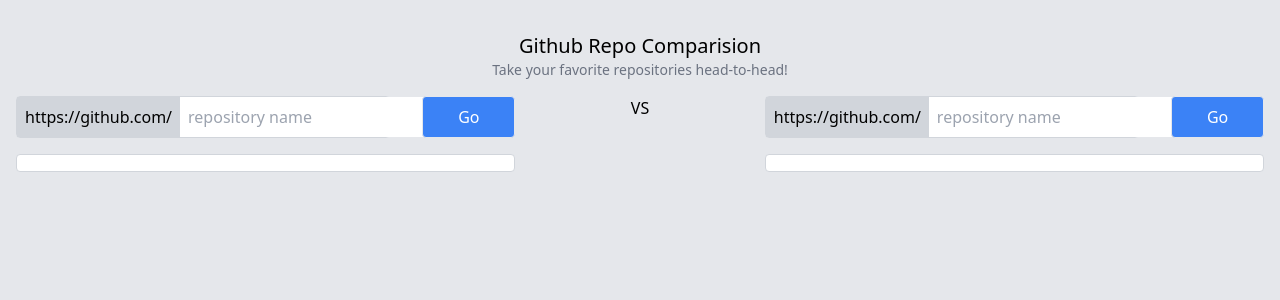
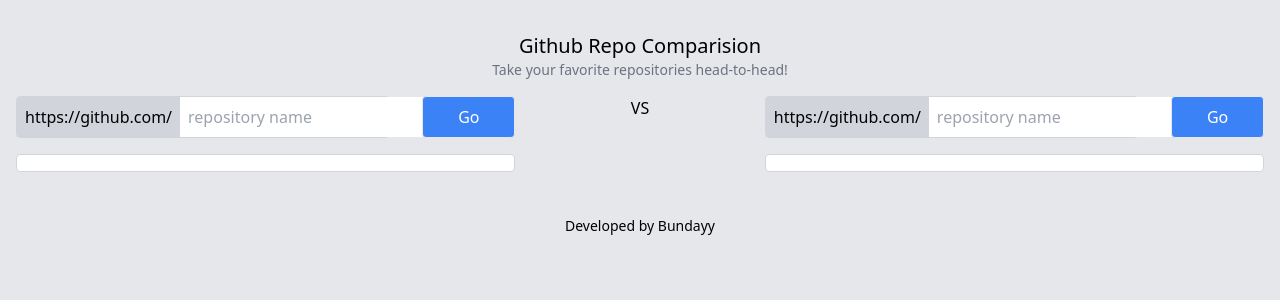
Before and after one commit to bunday/repository-compare, a React (Create React App) app: page / in a window 1280 px wide. Shown: the top 300 px of the page. Built offline with nearby package versions, Linux system fonts and the light colour scheme.

Commit message:
built by

```diff
--- a/src/App.js
+++ b/src/App.js
@@ -173,6 +173,9 @@
           fetchRepository={fetchRepository}
         />
       </div>
+      <div className="py-8">
+        <p className="text-sm text-center">Developed by <a href="https://zadatolayinka.dev" target="_blank">Bundayy</a></p>
+      </div>
     </div>
   );
 }
```
Also changed, not shown: src/components/Header.js (line endings or trailing spaces).
